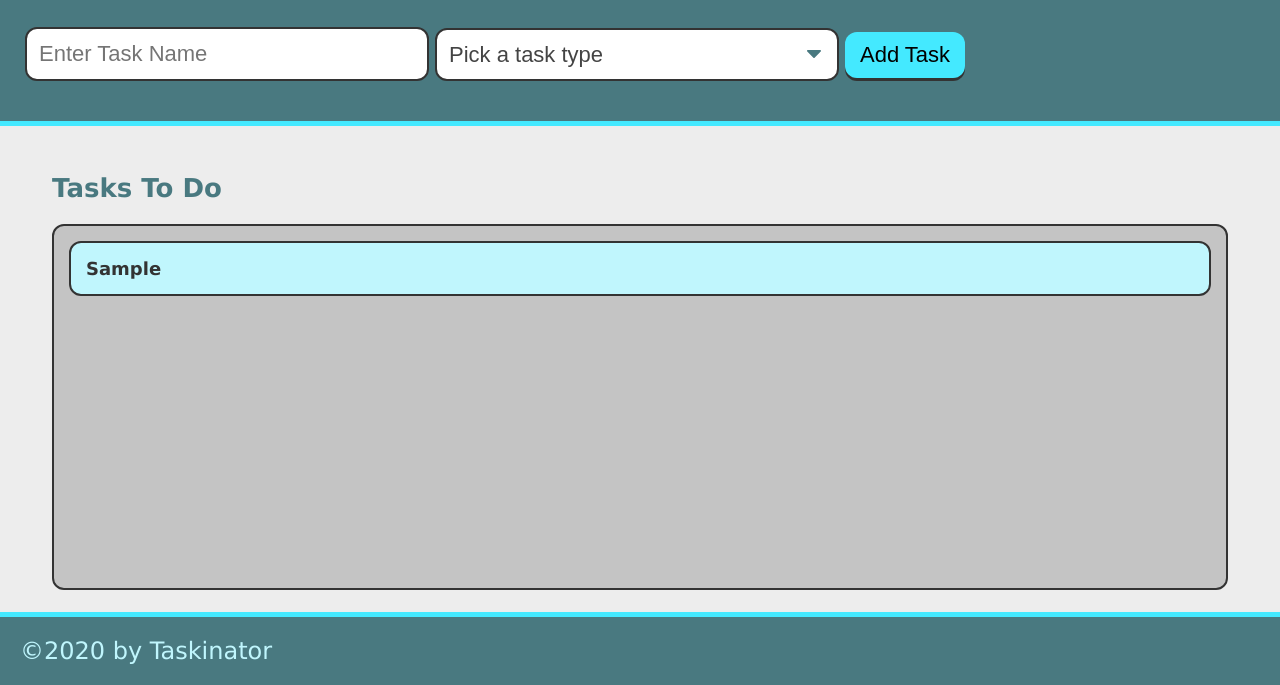
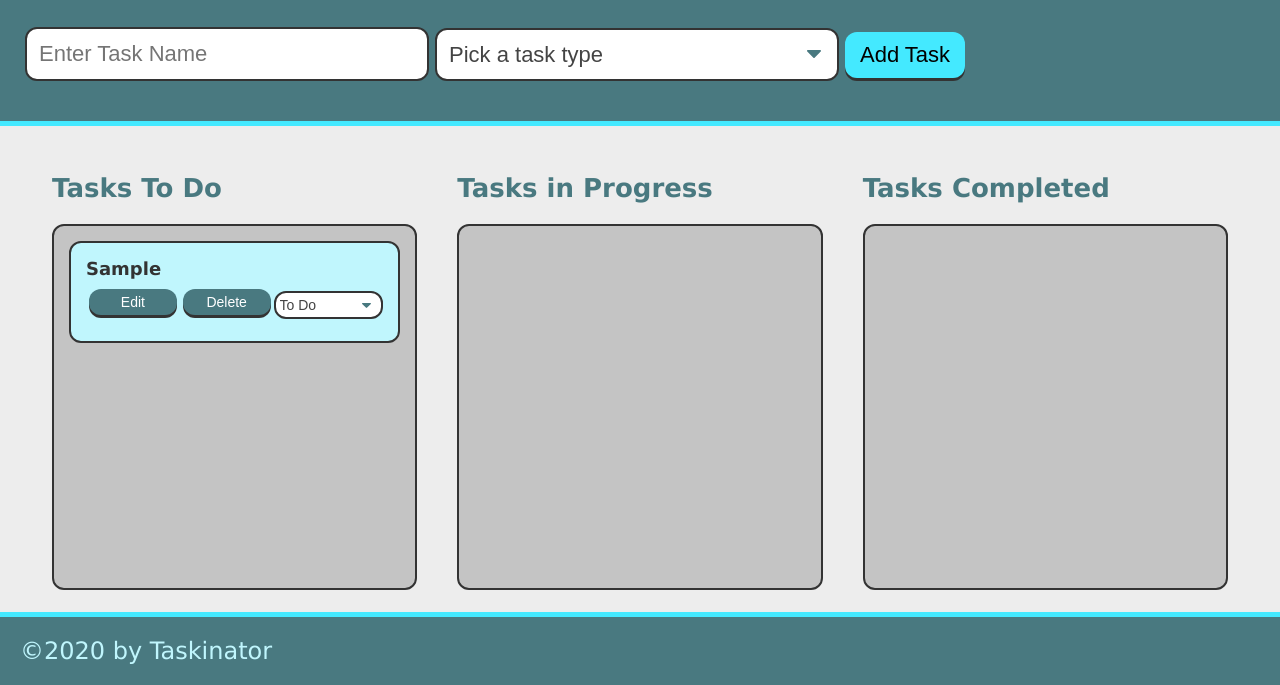
Before and after one commit to kalecodes/taskinator, a plain HTML site: page index.html in a window 1280 px wide. Both pictures are taken after typing "Sample" into the empty fields and a click on the button "Add Task". Shown: the part 115-800 px from the top of the page. Drawn offline with Linux system fonts and the light colour scheme.

Commit message:
add buttons to list items

```diff
--- a/assets/js/script.js
+++ b/assets/js/script.js
@@ -1,3 +1,5 @@
+var taskIdCounter = 0;
+
 var formEl = document.querySelector("#task-form");
 var tasksToDoEl = document.querySelector("#tasks-to-do");
 
@@ -25,13 +27,57 @@ var createTaskEl = function(taskDataObj) {
     var listItemEl = document.createElement("li");
     listItemEl.className = "task-item";
 
+    listItemEl.setAttribute("data-task-id", taskIdCounter);
+
     var taskInfoEl = document.createElement("div");
     taskInfoEl.className = "task-info";
     taskInfoEl.innerHTML = "<h3 class='task-name'>" + taskDataObj.name + "</h3><span class='task-type'>" + taskDataObj.type + "</span>";
-
     listItemEl.appendChild(taskInfoEl);
 
+    var taskActionsEl = createTaskActions(taskIdCounter);
+    listItemEl.appendChild(taskActionsEl);
+
     tasksToDoEl.appendChild(listItemEl);
+
+    taskIdCounter++;
+};
+
+var createTaskActions = function(taskId) {
+    var actionContainerEl = document.createElement("div");
+    actionContainerEl.className = "task-actions";
+
+    var editButtonEl = document.createElement("button");
+    editButtonEl.textContent = "Edit";
+    editButtonEl.className = "btn edit-btn";
+    editButtonEl.setAttribute("data-task-id", taskId);
+
+    actionContainerEl.appendChild(editButtonEl);
+
+    var deleteButtonEl = document.createElement("button");
+    deleteButtonEl.textContent = "Delete";
+    deleteButtonEl.className = "btn delete-btn";
+    deleteButtonEl.setAttribute("data-task-id", taskId);
+
+    actionContainerEl.appendChild(deleteButtonEl);
+
+    var statusSelectEl = document.createElement("select");
+    statusSelectEl.className = "select-status";
+    statusSelectEl.setAttribute("name", "status-change");
+    statusSelectEl.setAttribute("data-task-id", taskId);
+
+    var statusChoices = ["To Do", "In Progress", "Completed"];
+    for (var i = 0; i < statusChoices.length; i++) {
+        var statusOptionEl = document.createElement("option");
+        statusOptionEl.textContent = statusChoices[i];
+        statusOptionEl.setAttribute("value", statusChoices[i]);
+
+        statusSelectEl.appendChild(statusOptionEl);
+    }
+
+
+    actionContainerEl.appendChild(statusSelectEl);
+
+    return actionContainerEl;
 };
 
 formEl.addEventListener("submit", taskFormHandler);
--- a/index.html
+++ b/index.html
@@ -33,6 +33,14 @@
             <h2 class="list-title">Tasks To Do</h2>
             <ul class="task-list" id="tasks-to-do"></ul>
         </section>
+        <section class="task-list-wrapper">
+            <h2 class="list-title">Tasks in Progress</h2>
+            <ul class="task-list" id="tasks-in-progress"></ul>
+        </section>
+        <section class="task-list-wrapper">
+            <h2 class="list-title">Tasks Completed</h2>
+            <ul class="task-list" id="tasks-completed"></ul>
+        </section>
     </main>
     <footer>
         &copy;2020 by Taskinator
```
